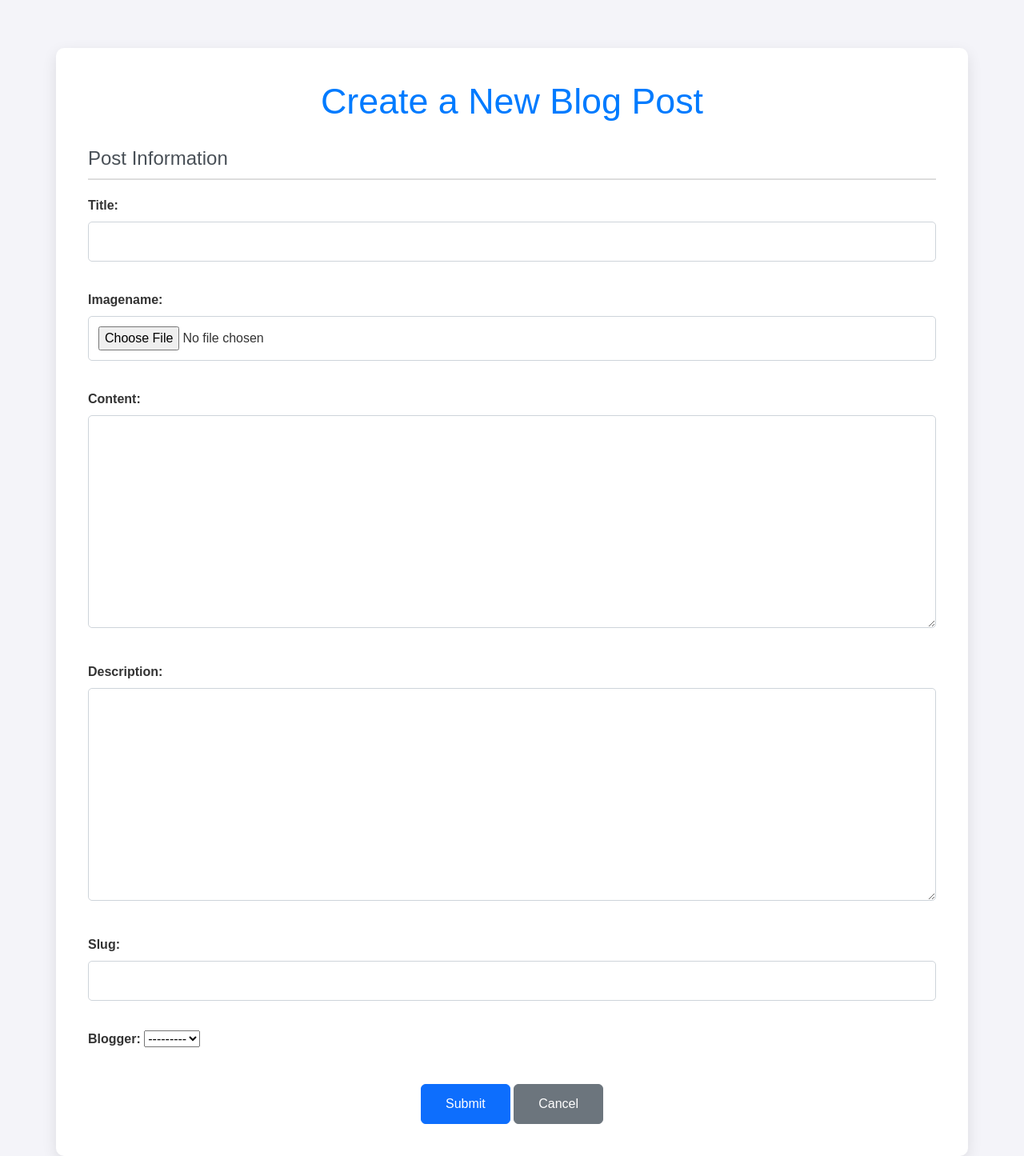
After one commit to Anirudh8921/Blog_Project, a Django app: page /add-post/ in a window 1280 px wide. The commit adds this page. Shown: the whole page at 80% size. Run offline with Django 4.2, Linux system fonts and the light colour scheme; data that the repository does not hold is empty.

Commit message:
completed

```diff
--- /dev/null
+++ b/Blog/templates/blog/add_post.html
@@ -0,0 +1,88 @@
+<!DOCTYPE html>
+<html lang="en">
+<head>
+    <meta charset="UTF-8">
+    <meta name="viewport" content="width=device-width, initial-scale=1.0">
+    <title>Create a Blog Post</title>
+    <link href="https://cdn.jsdelivr.net/npm/bootstrap@5.3.0/dist/css/bootstrap.min.css" rel="stylesheet">
+    <style>
+        body {
+            font-family: 'Poppins', sans-serif;
+            background-color: #f4f4f9;
+            color: #333;
+        }
+
+        .container {
+            background-color: white;
+            padding: 40px;
+            margin-top: 60px;
+            border-radius: 10px;
+            box-shadow: 0 6px 18px rgba(0, 0, 0, 0.1);
+        }
+
+        h1 {
+            color: #007BFF;
+            margin-bottom: 30px;
+            font-size: 2.8rem;
+        }
+
+        h4 {
+            margin-top: 30px;
+            margin-bottom: 20px;
+            color: #495057;
+            border-bottom: 2px solid #ddd;
+            padding-bottom: 10px;
+        }
+
+        label {
+            font-weight: 600;
+            margin-bottom: 8px;
+        }
+
+        .btn-primary, .btn-secondary {
+            padding: 12px 30px;
+            font-size: 1rem;
+            margin-top: 20px;
+        }
+
+        input[type="text"],
+        input[type="email"],
+        textarea,
+        input[type="file"] {
+            padding: 12px;
+            font-size: 1rem;
+            border-radius: 5px;
+            border: 1px solid #ced4da;
+            width: 100%;
+            margin-bottom: 20px;
+        }
+
+        input:focus {
+            outline: none;
+            border-color: #007BFF;
+            box-shadow: 0 4px 12px rgba(0, 123, 255, 0.1);
+        }
+    </style>
+</head>
+<body>
+
+<div class="container">
+    <h1 class="text-center">Create a New Blog Post</h1>
+    <form method="post" enctype="multipart/form-data">
+        {% csrf_token %}
+
+        <h4>Post Information</h4>
+        <div>
+            {{ post_form.as_p }}
+        </div>
+
+        <div class="text-center">
+            <button type="submit" class="btn btn-primary">Submit</button>
+            <a href="{% url 'main' %}" class="btn btn-secondary">Cancel</a>
+        </div>
+    </form>
+</div>
+
+<script src="https://cdn.jsdelivr.net/npm/bootstrap@5.3.0/dist/js/bootstrap.bundle.min.js"></script>
+</body>
+</html>
--- a/Blog/templates/blog/main.html
+++ b/Blog/templates/blog/main.html
@@ -105,8 +105,10 @@
         <h1>Welcome to Blogging Hub</h1>
         <p>Your go-to place for insightful articles</p>
 
-        <aside class="sidebar">
+        <aside class="sidebar" style="margin-top:60px">
             <a href="{% url 'all' %}" class="all-blogs-link">View All Blogs</a>
+            <a href="{% url 'add_blog' %}" class="all-blogs-link">Add blog</a>
+            <a href="{% url 'add_post' %}" class="all-blogs-link">Add Post</a>
         </aside>
     </header>
 
--- a/Blog/urls.py
+++ b/Blog/urls.py
@@ -4,6 +4,7 @@ from . import views
 urlpatterns = [
     path('', views.main, name='main'),
     path('blogs/', views.all, name='all'),
-    path('create-post/', views.create_post, name='create_post'),
+    path('add-post/', views.add_post, name='add_post'),
+    path('add-blog/', views.add_blog, name='add_blog'),
     path('blog/<slug:slug>/', views.detail, name='detail'),
 ]
--- a/Blog/views.py
+++ b/Blog/views.py
@@ -4,23 +4,34 @@ from django.shortcuts import get_object_or_404
 from .forms import BloggerForm, PostForm
 
 
-def create_post(request):
+def add_post(request):
+    if request.method == 'POST':
+
+        post_form = PostForm(request.POST, request.FILES)
+        if post_form.is_valid():
+            post = post_form.save(commit=False)
+            post.save()
+            return redirect('main')
+    else:
+
+        post_form = PostForm()
+
+    return render(request, 'blog/add_post.html', {
+        'post_form': post_form
+    })
+
+
+def add_blog(request):
     if request.method == 'POST':
         blogger_form = BloggerForm(request.POST)
-        post_form = PostForm(request.POST, request.FILES)
-        if blogger_form.is_valid() and post_form.is_valid():
-            blogger = blogger_form.save()
-            post = post_form.save(commit=False)
-            post.blogger = blogger
-            post.save()
-            return redirect('homepage')
+        if blogger_form.is_valid():
+            blogger_form.save()
+            return redirect('main')  # Redirect to a success page or main page
     else:
         blogger_form = BloggerForm()
-        post_form = PostForm()
 
-    return render(request, 'blog/create_post.html', {
-        'blogger_form': blogger_form,
-        'post_form': post_form
+    return render(request, 'blog/add_blog.html', {
+        'blogger_form': blogger_form
     })
 
 
@@ -36,6 +47,3 @@ def all(request):
 def detail(request, slug):
     post = get_object_or_404(Post, slug=slug)
     return render(request, 'blog/detail.html', {'post': post})
-
-from django.shortcuts import render, redirect
-from .forms import BloggerForm, PostForm
```
Also changed, not shown: Blog/templates/blog/add_blog.html (renamed from Blog/templates/blog/add.html, +2 -8 lines), Blog/templates/blog/detail.html (+4 -6 lines), media/images/download.jpg (added).
